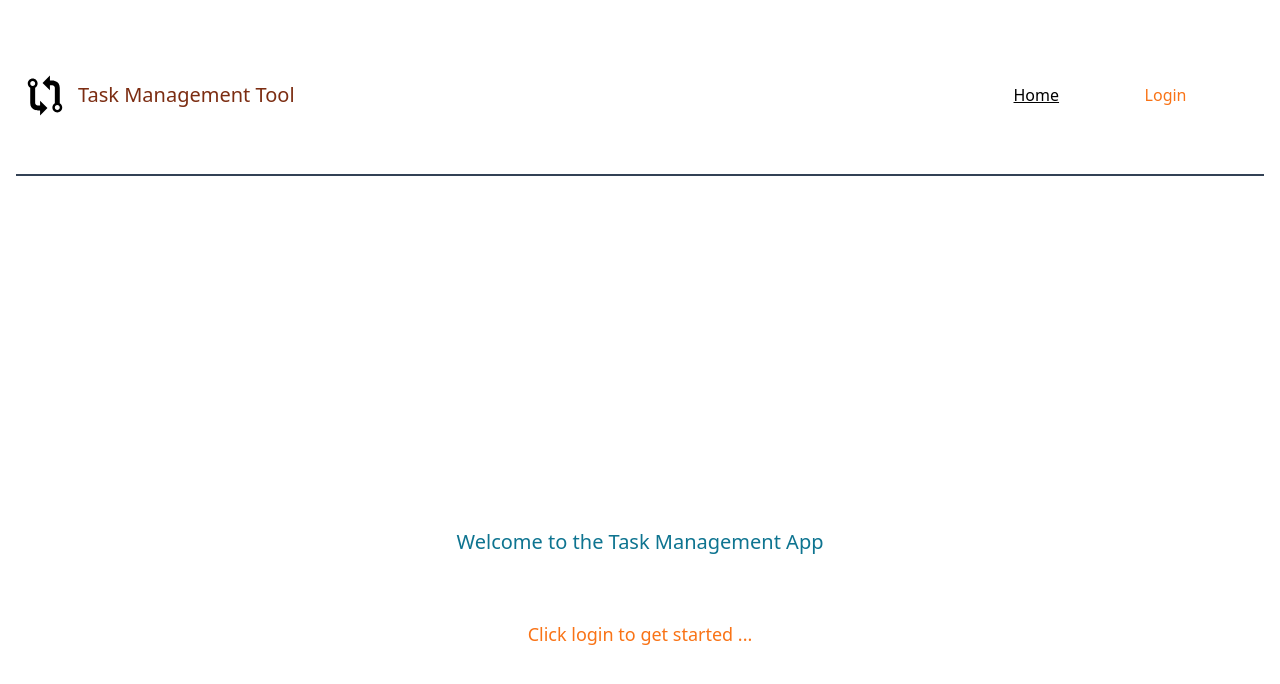
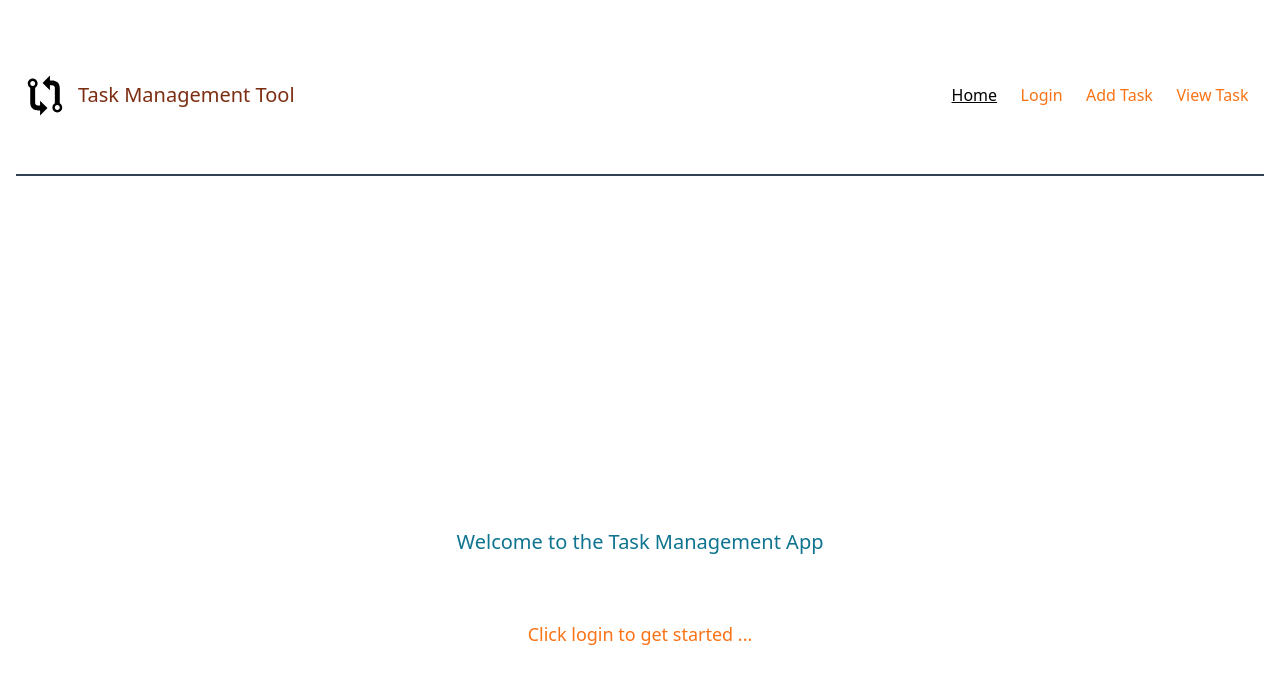
Before and after one commit to ronakjp/task-management-tool, a React (Vite) app: page / in a window 1280 px wide. Shown: the top 684 px of the page. Built offline with nearby package versions, Linux system fonts and the light colour scheme.

Commit message:
Corrected the delete task logic and added the Navlinks to Add and view tasks

```diff
--- a/src/App.jsx
+++ b/src/App.jsx
@@ -6,8 +6,6 @@ import AppLayout from "./pages/AppLayout";
 import Login from "./components/Login";
 import AddTask, { handleOnAddTask } from "./components/AddTask";
 import ViewTask, { handleEditedData } from "./components/ViewTask";
-
-
 export const router = createBrowserRouter([
   {
     element: <AppLayout />,
--- a/src/components/Header.jsx
+++ b/src/components/Header.jsx
@@ -33,6 +33,23 @@ const Header = () => {
             >
               Login
             </NavLink>
+            <NavLink
+              to={"/addtask"}
+              className={({ isActive }) =>
+                isActive ? "text-black" + " underline" : ""
+              }
+            >
+              Add Task
+            </NavLink>
+
+            <NavLink
+              to={"/viewtask"}
+              className={({ isActive }) =>
+                isActive ? "text-black" + " underline" : ""
+              }
+            >
+              View Task
+            </NavLink>
           </ul>
         </div>
       </div>
--- a/src/components/ViewTask.jsx
+++ b/src/components/ViewTask.jsx
@@ -9,6 +9,7 @@ import { useActionData, useNavigate } from "react-router-dom";
 
 const ViewTask = () => {
   const [open, setOpen] = useState(false);
+  const [currentTask, setCurrentTask] = useState(null);
   const tasks = useSelector((state) => state.reducer1.tasks);
   const dispatch = useDispatch();
   const editedData = useActionData();
@@ -69,7 +70,7 @@ const ViewTask = () => {
             >
               {/* This is the Modal component rendering at the root level so placing anywhere should be fine */}
               <ViewModal isOpen={open}>
-                <EditTask onClose={handleOnClose} taskData={eachTask} />
+                <EditTask onClose={handleOnClose} taskData={currentTask} />
               </ViewModal>
               <div className="flex justify-between p-2">
                 <div className="w-1/3 text-justify m-2">{eachTask.title}</div>
@@ -88,13 +89,17 @@ const ViewTask = () => {
                   <MdDelete
                     size={32}
                     className="ml-3  hover:text-red-600 "
-                    onClick={() => handleOnDelete(eachTask.id)}
+                    onClick={() => {
+                      console.log("task id", eachTask.id);
+                      handleOnDelete(eachTask.id);
+                    }}
                   />
                   <MdEditSquare
                     size={28}
                     className="ml-3 hover:text-indigo-400"
                     onClick={() => {
                       setOpen(true);
+                      setCurrentTask(eachTask);
                     }}
                   />
                 </div>
--- a/src/store/taskSlice.js
+++ b/src/store/taskSlice.js
@@ -13,12 +13,14 @@ const taskSlice = createSlice({
       counter += 1;
       state.tasks.push(taskData);
     },
-      deleteTask(state, action) {
-
-      const index = state.tasks.indexOf((each) => {
+    deleteTask(state, action) {
+      const index = state.tasks.findIndex((each) => {
         return each.id === action.payload;
       });
-//simply removing the object present at the index
+      //simply removing the object present at the index
+
+      console.log("index to be deleted ", index);
+
       state.tasks.splice(index, 1);
     },
     editTask(state, action) {
@@ -27,7 +29,6 @@ const taskSlice = createSlice({
       const index = state.tasks.findIndex((each) => each.id === id);
       //setting up the new edited task value obj to the object present at the index
       state.tasks[index] = newTaskData;
-
     },
   },
 });
```
